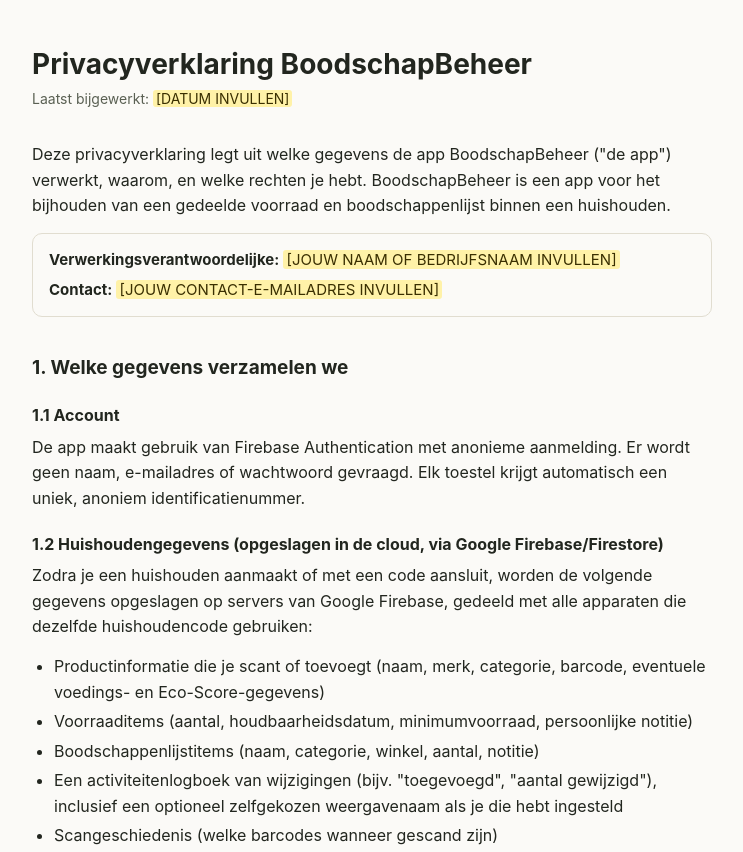
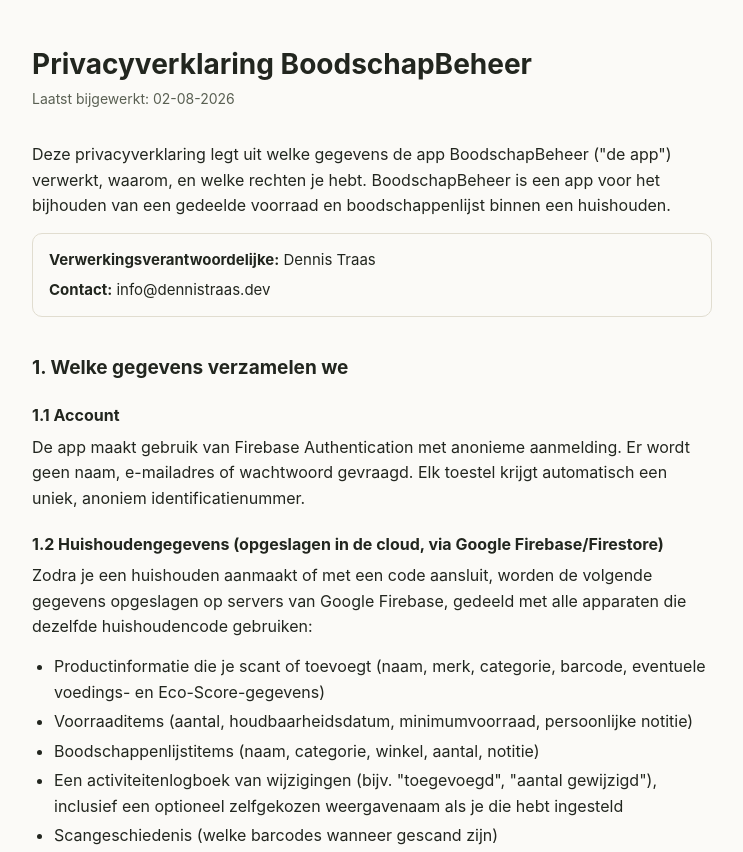
Before and after one commit to dctraas/HomeStock, a plain HTML site: page docs/index.html in a window 1280 px wide. Shown: the top 852 px of the page, without its empty margins (268-1011 px from the left). Drawn offline with Linux system fonts and the light colour scheme.

Commit message:
Update privacy policy contact information and date

```diff
--- a/docs/index.html
+++ b/docs/index.html
@@ -72,13 +72,13 @@
 <body>
 <div class="wrap">
   <h1>Privacyverklaring BoodschapBeheer</h1>
-  <p class="updated">Laatst bijgewerkt: <mark>[DATUM INVULLEN]</mark></p>
+  <p class="updated">Laatst bijgewerkt: 02-08-2026</p>
 
   <p>Deze privacyverklaring legt uit welke gegevens de app BoodschapBeheer ("de app") verwerkt, waarom, en welke rechten je hebt. BoodschapBeheer is een app voor het bijhouden van een gedeelde voorraad en boodschappenlijst binnen een huishouden.</p>
 
   <div class="meta">
-    <p><strong>Verwerkingsverantwoordelijke:</strong> <mark>[JOUW NAAM OF BEDRIJFSNAAM INVULLEN]</mark></p>
-    <p><strong>Contact:</strong> <mark>[JOUW CONTACT-E-MAILADRES INVULLEN]</mark></p>
+    <p><strong>Verwerkingsverantwoordelijke:</strong> Dennis Traas</p>
+    <p><strong>Contact:</strong> info@dennistraas.dev</p>
   </div>
 
   <h2>1. Welke gegevens verzamelen we</h2>
@@ -148,7 +148,7 @@
   <p>We kunnen deze privacyverklaring van tijd tot tijd bijwerken, bijvoorbeeld bij nieuwe functionaliteit. De datum bovenaan dit document geeft aan wanneer de verklaring voor het laatst is gewijzigd.</p>
 
   <h2>9. Contact</h2>
-  <p>Vragen over deze privacyverklaring of je gegevens? Neem contact op via: <mark>[JOUW CONTACT-E-MAILADRES INVULLEN]</mark></p>
+  <p>Vragen over deze privacyverklaring of je gegevens? Neem contact op via: info@dennistraas.dev</p>
 
   <footer>
     Deze pagina wordt automatisch gepubliceerd vanuit <code>docs/index.html</code> in de app-repository, gelijk aan <code>PRIVACY_POLICY.md</code> en de tekst in de app zelf (Instellingen → Over → Privacyverklaring).
```
